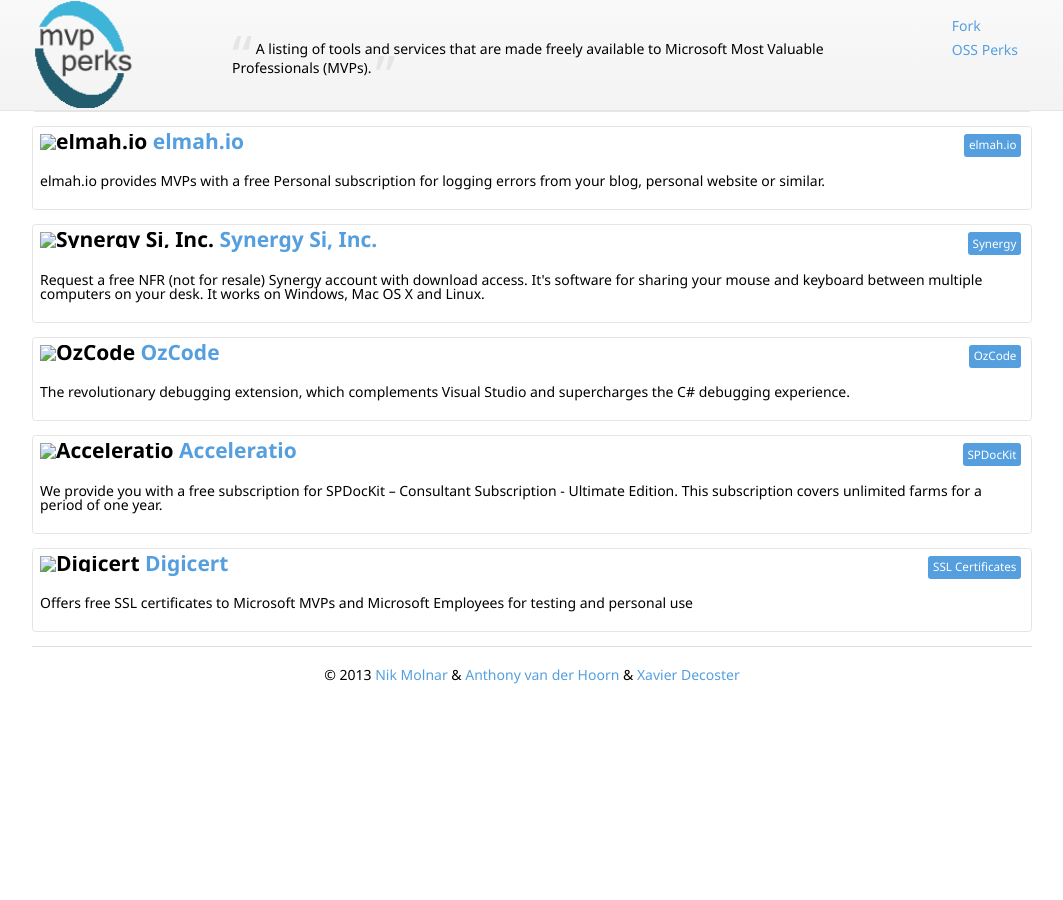
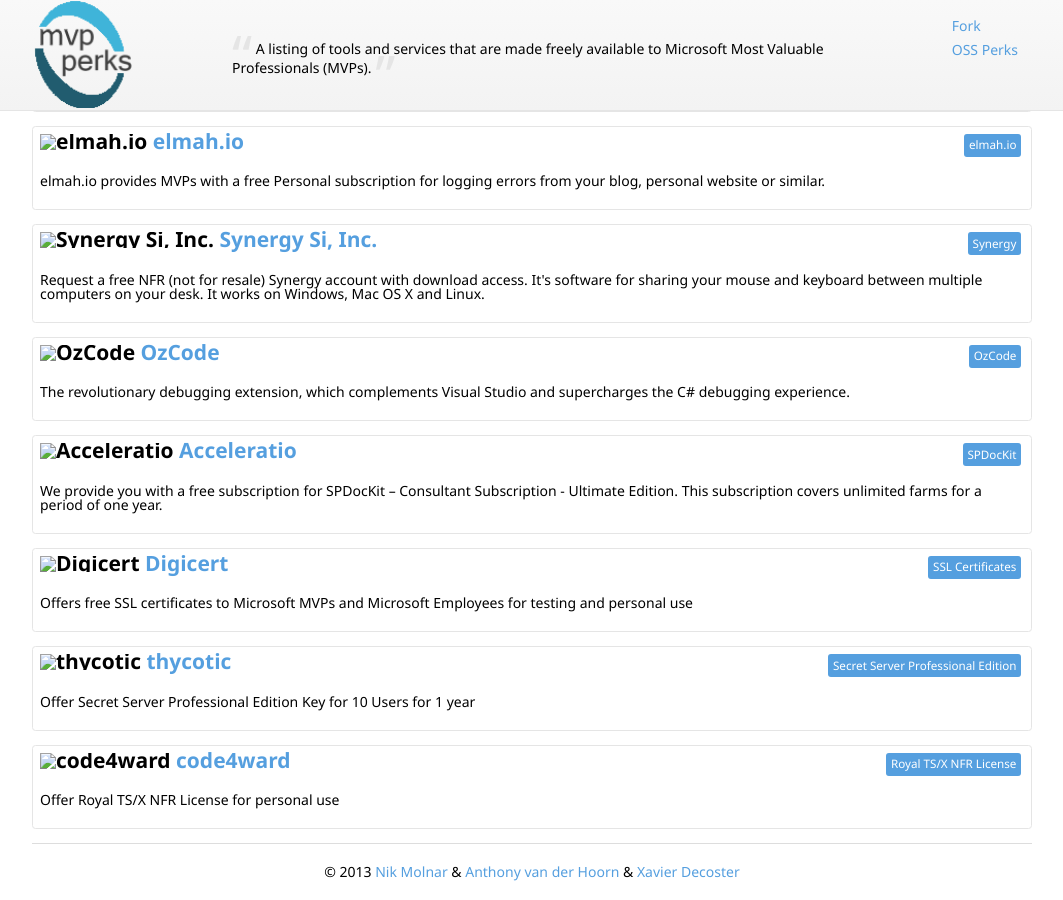
Before and after one commit to nikmd23/ossperks, a Jekyll site: the page built from index.html, in a window 1280 px wide and 900 px high, scrolled down 2249 px. Shown: the whole window, without its empty margins (108-1171 px from the left). Built offline with Jekyll 4.4.1, drawn with Linux system fonts in a browser that asks for light colours; nearby versions of some CDN libraries; before the commit the page ends 2952 px from its top, so only the background shows below that.

Commit message:
Added Royal TS and Secret Server

```diff
--- a/index.html
+++ b/index.html
@@ -104,6 +104,14 @@
   description: "Offers free SSL certificates to Microsoft MVPs and Microsoft Employees for testing and personal use"
   products: ["SSL Certificates"]
 
+- perk: {company: "thycotic", uri: "https://thycotic.com/about-us/events/free-nfr-key-for-microsoft-mvps-and-vmware-vexperts/"}
+  description: "Offer Secret Server Professional Edition Key for 10 Users for 1 year"
+  products: ["Secret Server Professional Edition"]
+
+- perk: {company: "code4ward", uri: "https://www.royalapplications.com/ts/nfr/"}
+  description: "Offer Royal TS/X NFR License for personal use"
+  products: ["Royal TS/X NFR License"]
+
 #============================================== Leave everything below this line alone =====================================================================
 layout: default
 ---
```
